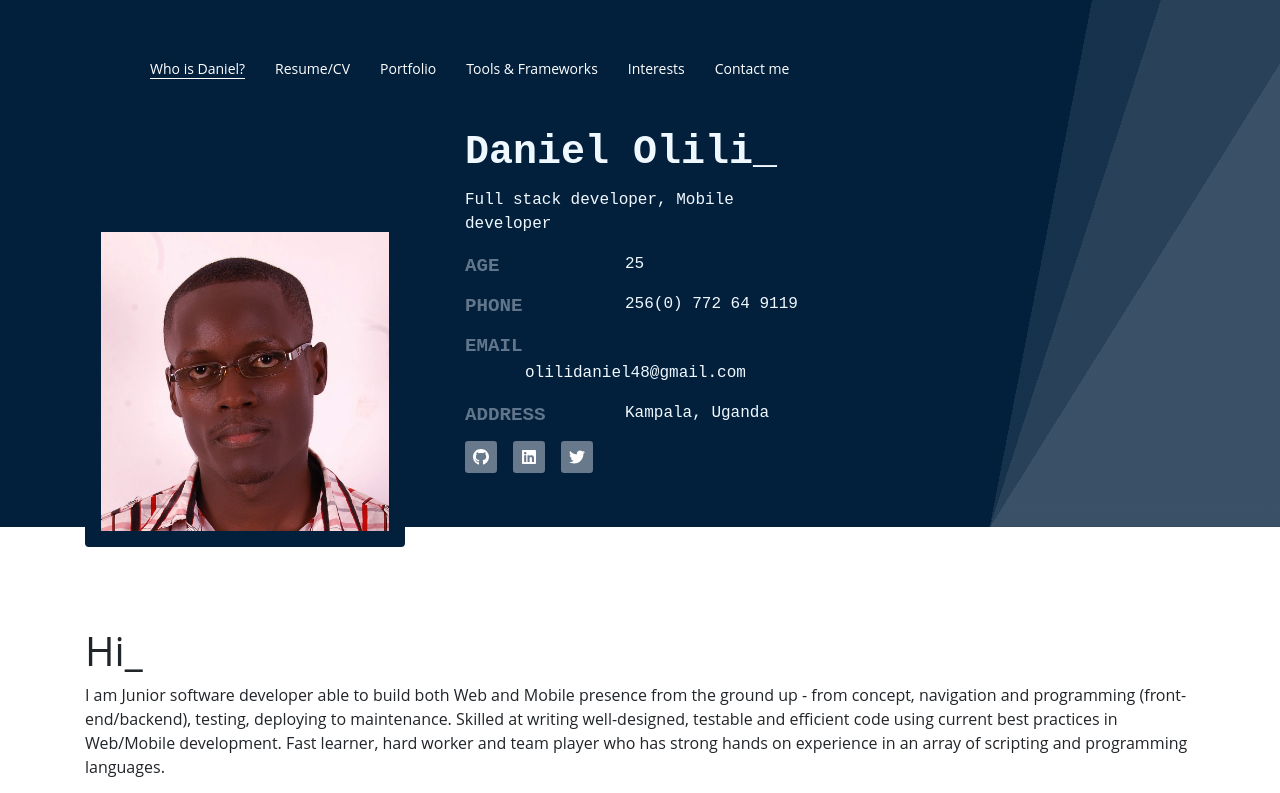
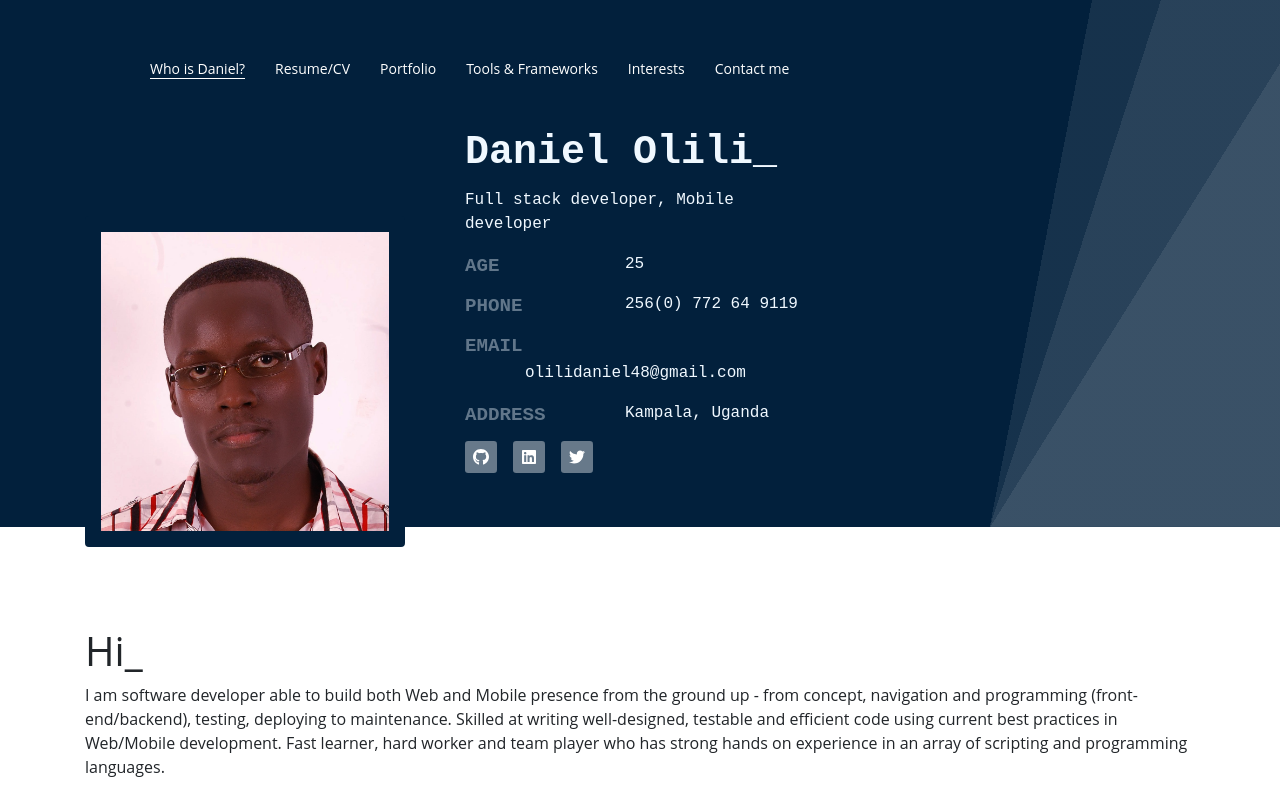
Before and after one commit to Olili2017/Olili2017.github.io, a React (Create React App) app: page / in a window 1280 px wide. Shown: the top 793 px of the page. Built offline with nearby package versions, Linux system fonts and the light colour scheme.

Commit message:
Update Whoami.js

```diff
--- a/src/components/stateful/Whoami.js
+++ b/src/components/stateful/Whoami.js
@@ -36,7 +36,7 @@ class Whoami extends Component {
                     <Col>
                         <h1>Hi_</h1>
                         <p>
-                            I am Junior software developer able to build both Web and Mobile presence
+                            I am software developer able to build both Web and Mobile presence
                             from the ground up - from concept, navigation and programming
                             (front-end/backend), testing, deploying to maintenance.
                             Skilled at writing well-designed, testable and efficient code using
@@ -58,7 +58,7 @@ class Whoami extends Component {
                             <FontAwesomeIcon className="fa-in-btn" icon={faDownload} />
                             <span className="in-btn-text" >Download CV</span>
                         </div>
-                        {this.state.downloadFailed ? <span style={{color : 'red'}}>&nbsp;&nbsp;&nbsp;Looks like the file server is still having a time of it's own. Please try in a few moments ... <FontAwesomeIcon icon={faUserNinja}/></span> : <span></span>}
+                        {this.state.downloadFailed ? <span style={{color : 'red'}}>&nbsp;&nbsp;&nbsp;File server not reachable. Please try in a few moments ... <FontAwesomeIcon icon={faUserNinja}/></span> : <span></span>}
                         <HoopSpinner
                             size={30}
                             color="#686769"
```
